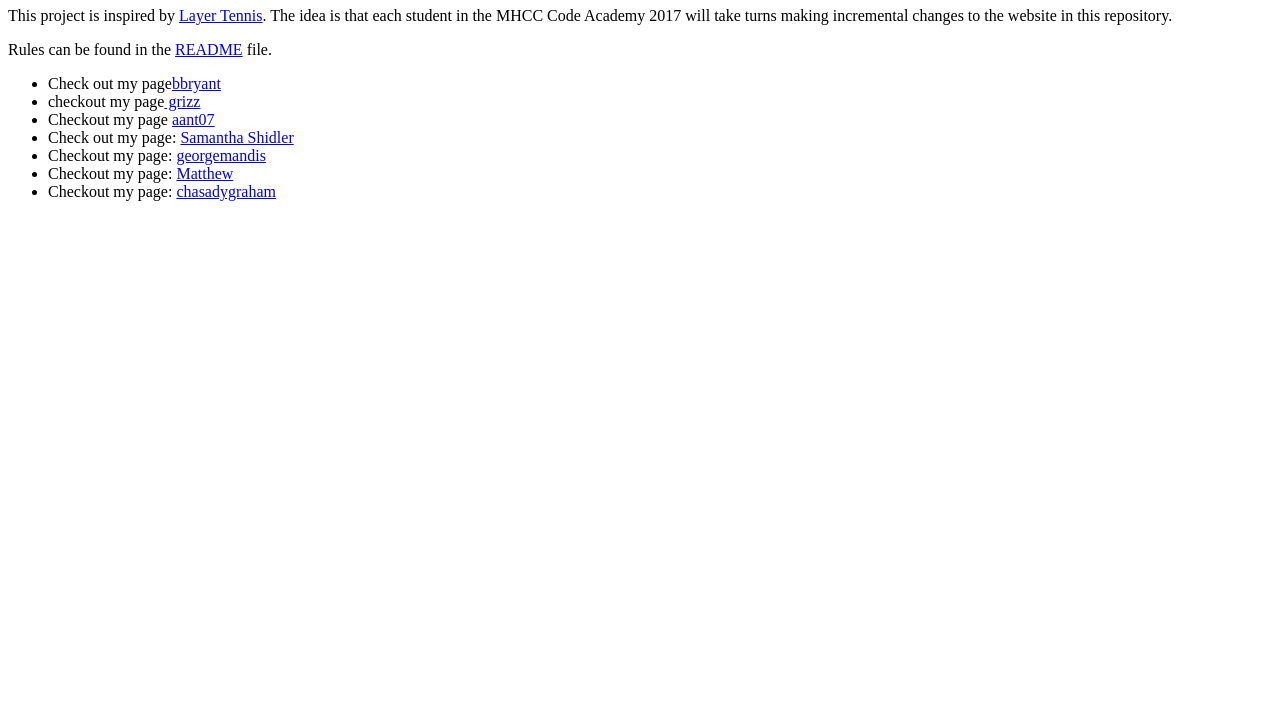
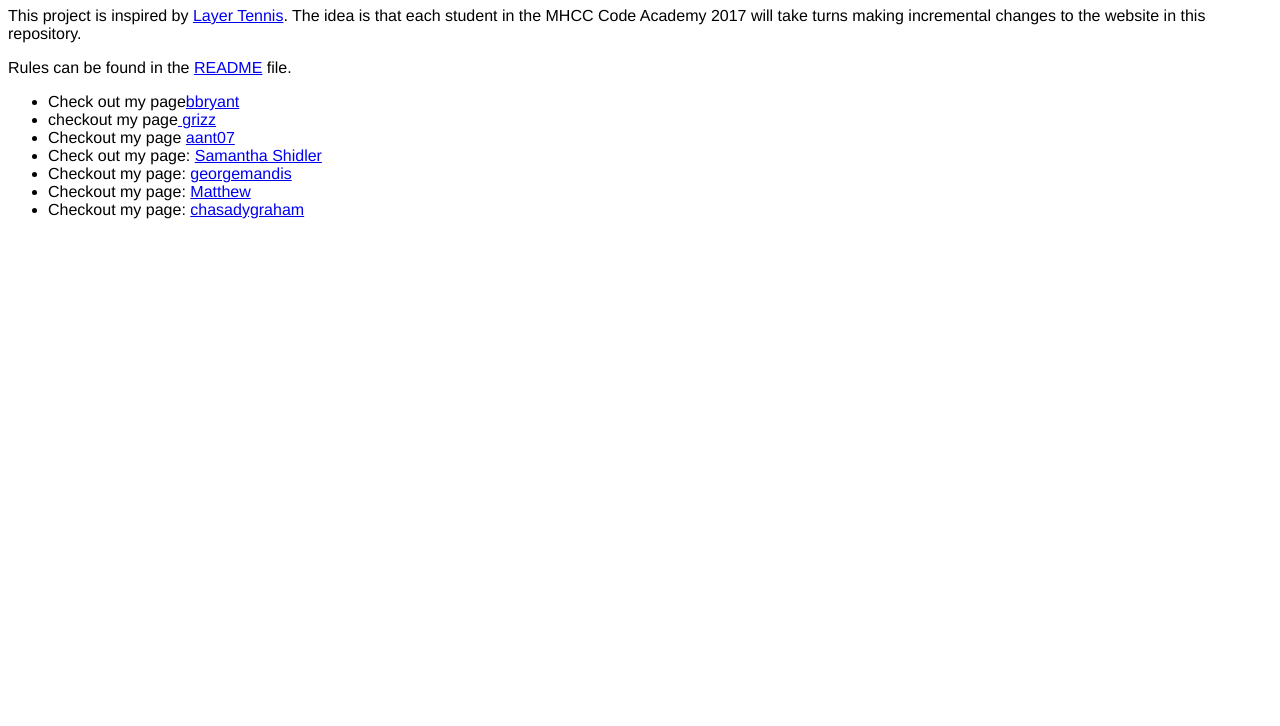
Before and after one commit to sshidler/website-tennis-2017, a plain HTML site: page index.html in a window 1280 px wide. Shown: the part 74-800 px from the top of the page. Drawn offline with Linux system fonts and the light colour scheme; files that its build step writes are made by us from their sources.

Commit message:
Updated style.css to remove some code and set a font

```diff
--- a/css/style.css
+++ b/css/style.css
@@ -1,4 +1,3 @@
-website-tennis-2017/style.css
-<script>
-alert("Hello Tennis Team")
-</script>
+body {
+  font-family:Helvetica, Verdana, sans-serif;
+}
```
Also changed, not shown: style.css (deleted).
